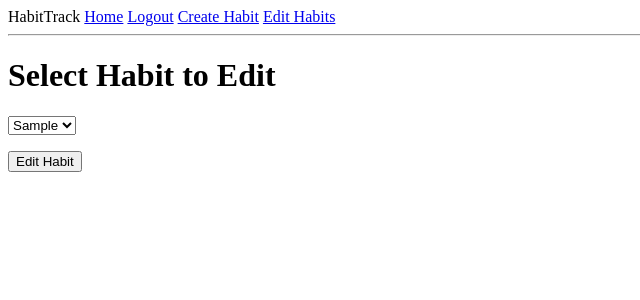
After one commit to bberastain/habittrack, a Flask app: page /select in a window 1280 px wide. The commit adds this page. Shown: the top 300 px of the page, without its empty margins (0-640 px from the left). Run offline with Flask 2, Linux system fonts and the light colour scheme; a user stored in the database is signed in; tables that the repository leaves empty hold one stand-in row (values such as "Sample post").

Commit message:
habit editing works

```diff
--- a/app/forms.py
+++ b/app/forms.py
@@ -45,9 +45,13 @@ class CreateForm(FlaskForm):
     submit = SubmitField('Submit')
 
 
-class EditForm(FlaskForm):  # I could just inherit CreateForm
+class SelectForm(FlaskForm):
+    habit = SelectField('Select Habit', coerce=int)
+    submit = SubmitField('Edit Habit')
+
+
+class EditForm(FlaskForm):  # Could I just inherit CreateForm?
     habit = StringField('Habit', validators=[DataRequired()])
-    # how do I make "description" visibile to users?
     start_date = DateField('Start Date', validators=[Optional()])
     end_date = DateField('End Date', validators=[Optional()])
     submit = SubmitField('Submit')
--- a/app/routes.py
+++ b/app/routes.py
@@ -1,6 +1,7 @@
-from flask import render_template, flash, redirect, url_for, request
+from flask import session, render_template, flash, redirect, url_for, request
 from app import app, db
-from app.forms import LoginForm, RegistrationForm, CreateForm, EditForm
+from app.forms import LoginForm, RegistrationForm, CreateForm, SelectForm, \
+                      EditForm
 from flask_login import current_user, login_user, logout_user, login_required
 from app.models import User, Habit  # ,Completed
 from werkzeug.urls import url_parse
@@ -73,18 +74,35 @@ def create():
     return render_template('create.html', title='Create Habit', form=form)
 
 
-# have to make this a PUT method (both here and template)? db.session.edit?
+@app.route('/select', methods=['GET', 'POST'])
+@login_required
+def select():
+    form = SelectForm()
+    form.habit.choices = [(x.id, x.habit) for x in
+                          Habit.query.filter_by(user_id=current_user.id)]
+    if form.validate_on_submit():
+        session['habit'] = form.habit.data
+        return redirect(url_for('edit'))
+    return render_template('select.html', title='Select Habit', form=form)
+#
+# the "session" started in "select" and used in "edit"
+# could be a security hazard, the Flask documentation
+# talks about how to encrypt this
+#
+
+
 @app.route('/edit', methods=['GET', 'POST'])
 @login_required
 def edit():
-    #
-    # the field is currently pre populated with the first habit
-    # how do I take the habit choice made on the last screen?
-    #
-    habit = Habit.query.filter_by(user_id=current_user.id).first()
+    x = session['habit']
+    habit = Habit.query.filter_by(id=x).first()
     form = EditForm(habit=habit.habit, start_date=habit.start_date,
                     end_date=habit.end_date)
     if form.validate_on_submit():
-        flash('Nice')
+        habit.habit = form.habit.data
+        habit.start_date = form.start_date.data
+        habit.end_date = form.end_date.data
+        db.session.commit()
+        flash('Habit edited')
         return redirect(url_for('index'))
     return render_template('edit.html', title='Edit Habit', form=form)
--- a/app/templates/base.html
+++ b/app/templates/base.html
@@ -16,6 +16,8 @@
     <a href="{{ url_for('login') }}">Login</a>
     {% else %}
     <a href="{{ url_for('logout') }}">Logout</a>
+    <a href="{{ url_for('create') }}">Create Habit</a>
+    <a href="{{ url_for('select') }}">Edit Habits</a>
     {% endif %}
 </div>
 <hr>
--- a/app/templates/index.html
+++ b/app/templates/index.html
@@ -2,14 +2,9 @@
 
 {% block content %}
   <h1>Hello {{ current_user.username }}</h1>
-  <p><a href="{{ url_for('create') }}">Create New Habit</a></p>
 
 {% for habit in habits %}
 <div><p>{{ habit }}</p></div>
 {% endfor %}
 
-<p>{{ start_date }}<br>
-  {{ end_date }}<br>
-  {{ today }}
-</p>
 {% endblock %}
--- /dev/null
+++ b/app/templates/select.html
@@ -0,0 +1,13 @@
+{% extends 'base.html' %}
+
+{% block content %}
+<form action="" method="post">
+{{ form.hidden_tag() }}
+<h1>Select Habit to Edit</h1>
+<p>
+{{ form.habit }}
+</p>
+
+<p>{{ form.submit() }}</p>
+</form>
+{% endblock %}
```
Also changed, not shown: app.db.
